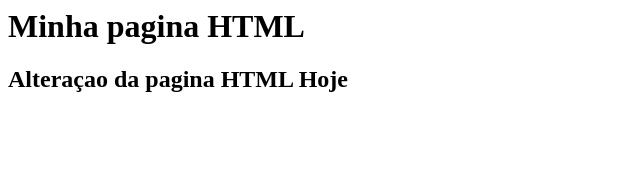
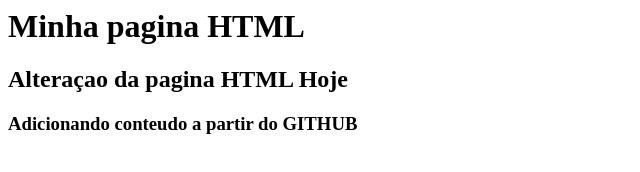
Before and after one commit to Rodolf17/gama-no-github, a plain HTML site: page index.html in a window 1280 px wide. Shown: the whole page, without its empty margins (0-640 px from the left). Drawn offline with Linux system fonts and the light colour scheme.

Commit message:
Atualização a partir do Github

```diff
--- a/index.html
+++ b/index.html
@@ -2,5 +2,6 @@
     <body>
         <h1>Minha pagina HTML</h1>
         <h2>Alteraçao da pagina HTML Hoje</h2>
+        <h3>Adicionando conteudo a partir do GITHUB  </h3>
     </body>
 </html>
```
